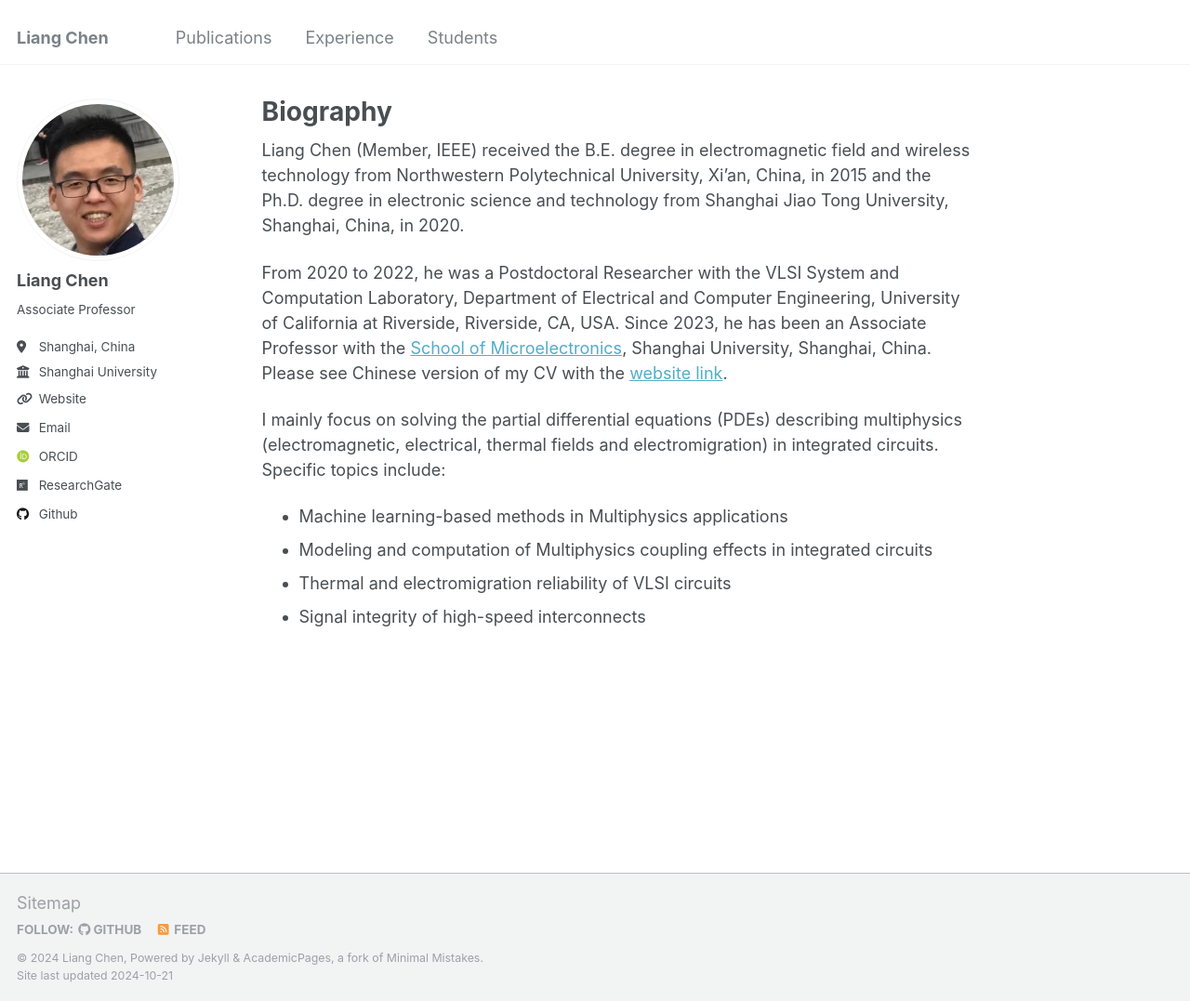
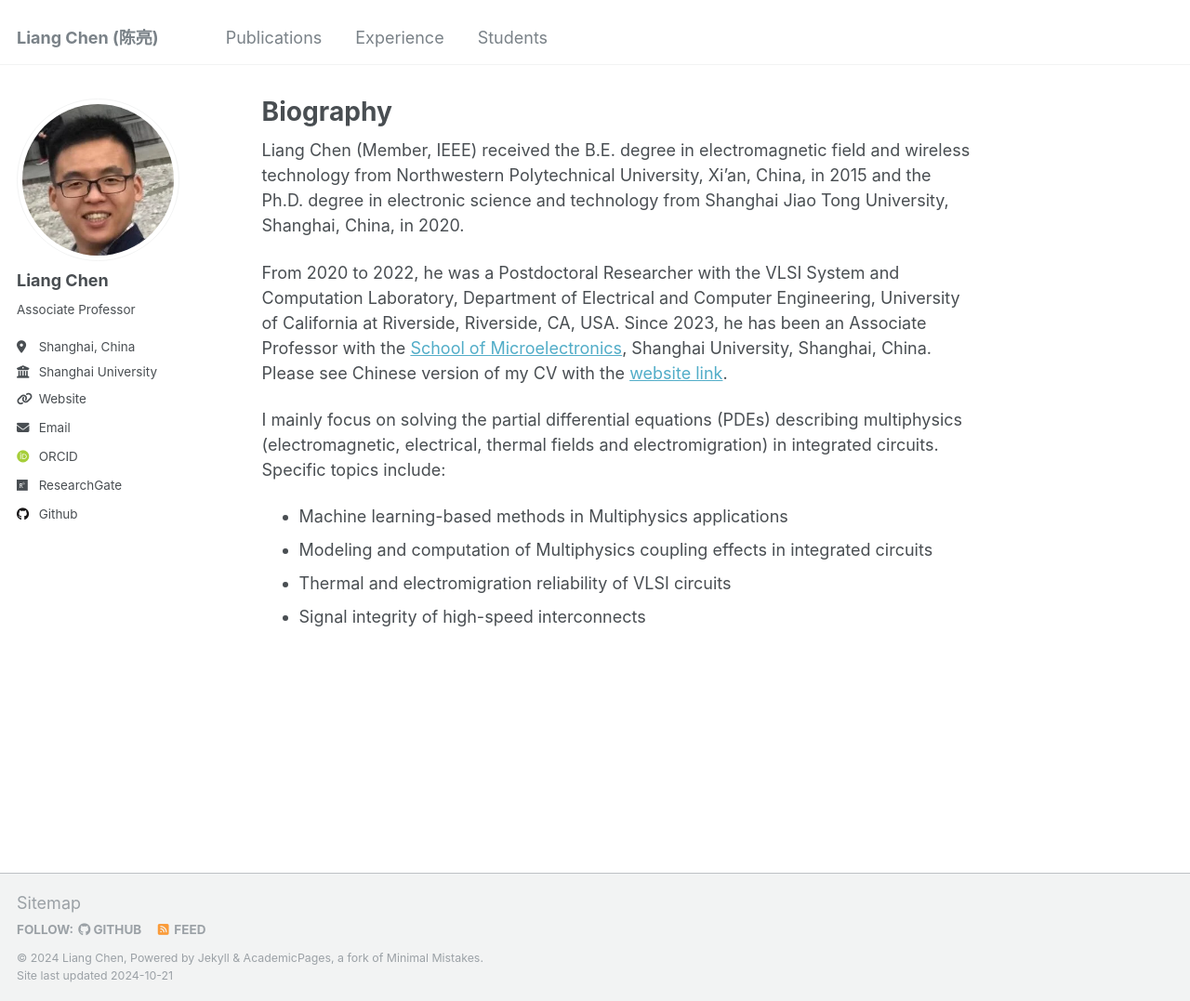
Before and after one commit to leonchenucr/leonchenucr.github.io, a Jekyll site: the page built from _pages/about.md, in a window 1280 px wide and 1077 px high. Shown: the whole window at 93% size. Built offline with Jekyll 4.4.1, drawn with Linux system fonts in a browser that asks for light colours; some web fonts are replaced.

Commit message:
Update _config.yml

```diff
--- a/_config.yml
+++ b/_config.yml
@@ -8,7 +8,7 @@
 
 # Basic Site Settings
 locale                   : "en-US"
-title                    : "Liang Chen"
+title                    : "Liang Chen (陈亮)"
 title_separator          : "-"
 name                     : &name "Liang Chen"
 description              : &description "personal description"
```
